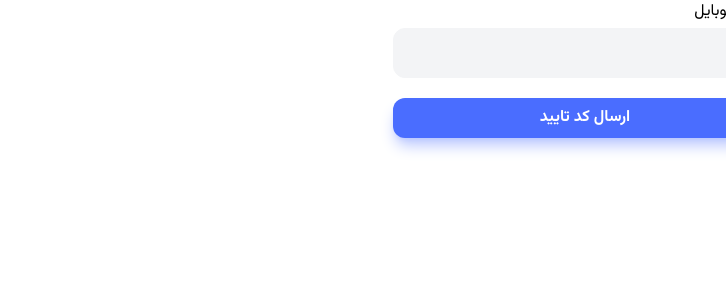
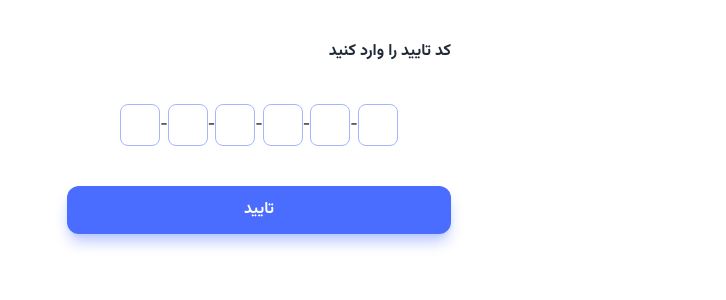
Before and after one commit to masoodMEH/freelancer-app, a React (Vite) app in the folder freelancer-app-frontend/: page /auth in a window 1280 px wide. Shown: the top 300 px of the page, without its empty margins (554-1280 px from the left). Built offline with nearby package versions, Linux system fonts and the light colour scheme.

Commit message:
checkotp markup

```diff
--- a/freelancer-app-frontend/package.json
+++ b/freelancer-app-frontend/package.json
@@ -13,6 +13,8 @@
     "@tailwindcss/forms": "^0.5.9",
     "react": "^18.3.1",
     "react-dom": "^18.3.1",
+    "react-icons": "^5.3.0",
+    "react-otp-input": "^3.1.1",
     "react-router-dom": "^6.28.0"
   },
   "devDependencies": {
--- /dev/null
+++ b/freelancer-app-frontend/src/features/authentication/CheckOTPForm.jsx
@@ -0,0 +1,44 @@
+import { useState } from "react";
+import OTPInput from "react-otp-input";
+
+function CheckOTPForm() {
+  const [otp, setOTP] = useState("");
+  return (
+    <div>
+      <form className="space-y-5">
+        <p className="font-bold text-secondary-800">کد تایید را وارد کنید</p>
+        <OTPInput
+          value={otp}
+          onChange={setOTP}
+          numInputs={6}
+          renderSeparator={<span>-</span>}
+          renderInput={(props) => <input type="submit" {...props} />}
+          containerStyle="flex flex-row-reverse justify-center p-5"
+          inputStyle={{
+            width: "2.5rem",
+            padding: "0.5rem 0.2rem",
+            border: "1px solid rgb(var(--color-primary-400))",
+            borderRadius: "0.5rem",
+          }}
+          //   inputStyle={{
+          //     border: "1px solid transparent",
+          //     borderRadius: "8px",
+          //     width: "54px",
+          //     height: "54px",
+          //     fontSize: "12px",
+          //     color: "#000",
+          //     fontWeight: "400",
+          //     caretColor: "blue",
+          //   }}
+          //   focusStyle={{
+          //   border: "1px solid #CFD3DB",
+          //   outline: "none"
+          // }}
+        />
+        <button className="btn btn--primary w-full">تایید</button>
+      </form>
+    </div>
+  );
+}
+
+export default CheckOTPForm;
--- a/freelancer-app-frontend/src/features/authentication/SendOtpForm.jsx
+++ b/freelancer-app-frontend/src/features/authentication/SendOtpForm.jsx
@@ -1,22 +1,17 @@
 import { useState } from "react";
+import TextField from "../../ui/TextField";
 
 const SendOtpForm = () => {
   const [phoneNumber, setPhoneNumber] = useState("");
   return (
     <div>
       <form action="" className="space-y-5">
-        <div className="">
-          <label className="mb-1" htmlFor="">
-            شماره موبایل
-          </label>
-          <input
-            value={phoneNumber}
-            onChange={(e) => setPhoneNumber(e.target.value)}
-            id="phoneNumber"
-            className="textField__input"
-            type="text"
-          />
-        </div>
+        <TextField
+          name="phoneNumber"
+          value={phoneNumber}
+          onChange={(e) => setPhoneNumber(e.target.value)}
+          label="شماره موبایل"
+        />
         <button className="px-4 py-2 font-bold bg-primary-900 text-white w-full rounded-xl transition-all duration-300 hover:bg-primary-800 shadow-lg shadow-primary-300">
           ارسال کد تایید
         </button>
--- a/freelancer-app-frontend/src/pages/auth.jsx
+++ b/freelancer-app-frontend/src/pages/auth.jsx
@@ -1,9 +1,13 @@
-import SendOtpForm from "../features/authentication/sendOtpForm";
+import CheckOTP from "../features/authentication/CheckOTPForm";
+// import SendOtpForm from "../features/authentication/SendOtpForm";
 
 const Auth = () => {
   return (
-    <div className="w-full sm:max-w-sm">
-      <SendOtpForm />
+    <div className="flex justify-center pt-10">
+      <div className="w-full sm:max-w-sm">
+        {/* <SendOtpForm /> */}
+        <CheckOTP />
+      </div>
     </div>
   );
 };
--- /dev/null
+++ b/freelancer-app-frontend/src/ui/TextField.jsx
@@ -0,0 +1,20 @@
+/* eslint-disable react/prop-types */
+const TextField = ({ label, name, value, onChange }) => {
+  return (
+    <div className="">
+      <label className="mb-2 block" htmlFor={name}>
+        {label}
+      </label>
+      <input
+        value={value}
+        onChange={onChange}
+        id={name}
+        name={name}
+        className="textField__input"
+        type="text"
+      />
+    </div>
+  );
+};
+
+export default TextField;
```
Also changed, not shown: 2 other files (tests, documents, lock files or other folders).
